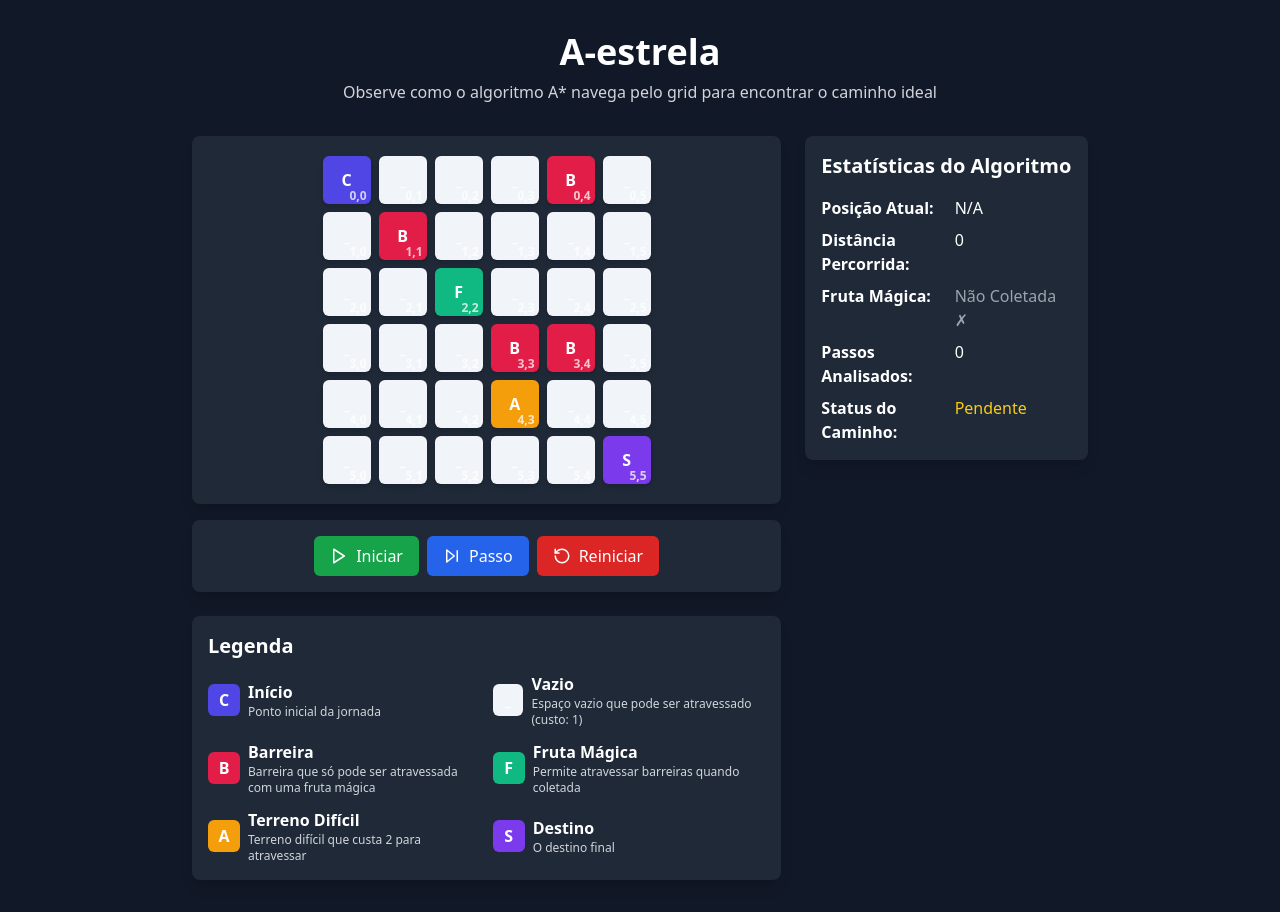
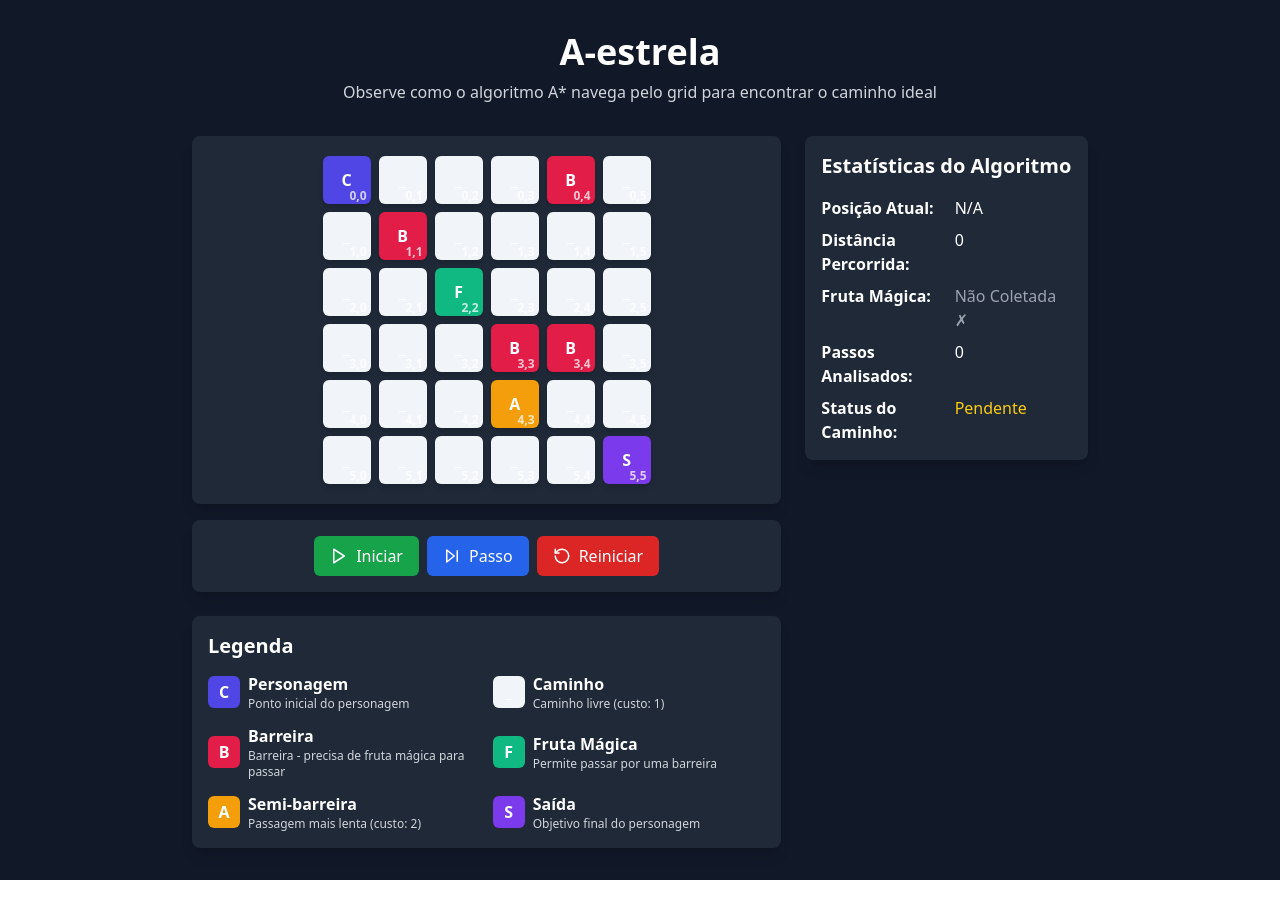
Before and after one commit to hgustavo98/A-estrela, a React (Vite) app: page / in a window 1280 px wide. After the commit the page ends 880 px from the top, so only its background shows below. Built offline with nearby package versions, Linux system fonts and the light colour scheme.

Commit message:
Update game mechanics and visualization

```diff
--- a/src/constants/index.ts
+++ b/src/constants/index.ts
@@ -2,34 +2,34 @@ import { CellType } from "../types";
 
 export const CELL_TYPES: Record<CellType, { name: string; color: string; description: string }> = {
   'C': {
-    name: 'Início',
+    name: 'Personagem',
     color: 'bg-indigo-600 hover:bg-indigo-700',
-    description: 'Ponto inicial da jornada'
+    description: 'Ponto inicial do personagem'
   },
   '_': {
-    name: 'Vazio',
+    name: 'Caminho',
     color: 'bg-slate-100 hover:bg-slate-200',
-    description: 'Espaço vazio que pode ser atravessado (custo: 1)'
+    description: 'Caminho livre (custo: 1)'
   },
   'B': {
     name: 'Barreira',
     color: 'bg-rose-600 hover:bg-rose-700',
-    description: 'Barreira que só pode ser atravessada com uma fruta mágica'
+    description: 'Barreira - precisa de fruta mágica para passar'
   },
   'F': {
     name: 'Fruta Mágica',
     color: 'bg-emerald-500 hover:bg-emerald-600',
-    description: 'Permite atravessar barreiras quando coletada'
+    description: 'Permite passar por uma barreira'
   },
   'A': {
-    name: 'Terreno Difícil',
+    name: 'Semi-barreira',
     color: 'bg-amber-500 hover:bg-amber-600',
-    description: 'Terreno difícil que custa 2 para atravessar'
+    description: 'Passagem mais lenta (custo: 2)'
   },
   'S': {
-    name: 'Destino',
+    name: 'Saída',
     color: 'bg-violet-600 hover:bg-violet-700',
-    description: 'O destino final'
+    description: 'Objetivo final do personagem'
   }
 };
 
--- a/src/types/index.ts
+++ b/src/types/index.ts
@@ -11,6 +11,7 @@ export interface IPathNode {
   col: number;
   distanceTraveled: number;
   hasMagicFruit: boolean;
+  usedMagicFruit: boolean;
   estimatedTotalCost: number;
   path: number[][];
 }
--- a/src/utils/pathfinding.ts
+++ b/src/utils/pathfinding.ts
@@ -6,16 +6,16 @@ export function calculateDistanceToDestination(row: number, col: number): number
   for (let i = 0; i < INITIAL_GRID.length; i++) {
     for (let j = 0; j < INITIAL_GRID[0].length; j++) {
       if (INITIAL_GRID[i][j] === 'S') {
-        // Use Euclidean distance
+        // Use Euclidean distance like the Python algorithm
         return Math.sqrt(Math.pow(i - row, 2) + Math.pow(j - col, 2));
       }
     }
   }
-  return -1;
+  return Infinity;
 }
 
 export function getMoveCost(cellType: CellType): number {
-  return cellType === 'A' ? 2 : 1;
+  return cellType === 'A' ? 2 : 1; // Semi-barrier costs 2 moves
 }
 
 export function getStartPosition(): [number, number] {
@@ -26,48 +26,50 @@ export function getStartPosition(): [number, number] {
       }
     }
   }
-  return [0, 0]; // Default if not found
+  throw new Error('Start position not found');
 }
 
 export function getNeighbors(
   row: number,
   col: number,
   grid: CellType[][],
-  hasMagicFruit: boolean
-): { row: number; col: number; cellType: CellType }[] {
-  const neighbors: { row: number; col: number; cellType: CellType }[] = [];
-  const directions = [
-    [-1, 0], // up
-    [1, 0],  // down
-    [0, -1], // left
-    [0, 1]   // right
-  ];
+  hasMagicFruit: boolean,
+  usedMagicFruit: boolean
+): { row: number; col: number; cellType: CellType; willUseFruit: boolean }[] {
+  const neighbors: { row: number; col: number; cellType: CellType; willUseFruit: boolean }[] = [];
+  const directions = [[-1, 0], [1, 0], [0, -1], [0, 1]];
 
-  directions.forEach(([dr, dc]) => {
+  for (const [dr, dc] of directions) {
     const newRow = row + dr;
     const newCol = col + dc;
 
-    // Check if within grid bounds
-    if (
-      newRow >= 0 &&
-      newRow < grid.length &&
-      newCol >= 0 &&
-      newCol < grid[0].length
-    ) {
+    if (newRow >= 0 && newRow < grid.length && newCol >= 0 && newCol < grid[0].length) {
       const cellType = grid[newRow][newCol];
+      let willUseFruit = false;
 
-      // Check if we can move to this cell
-      if (cellType !== 'B' || hasMagicFruit) {
-        neighbors.push({ row: newRow, col: newCol, cellType });
+      // Handle barriers based on magic fruit
+      if (cellType === 'B') {
+        if (hasMagicFruit && !usedMagicFruit) {
+          willUseFruit = true;
+        } else {
+          continue;
+        }
       }
+
+      neighbors.push({
+        row: newRow,
+        col: newCol,
+        cellType,
+        willUseFruit
+      });
     }
-  });
+  }
 
   return neighbors;
 }
 
 export function pathNodeToString(node: IPathNode): string {
-  return `${node.row},${node.col}`;
+  return `${node.row},${node.col},${node.hasMagicFruit},${node.usedMagicFruit}`;
 }
 
 export function runPathfindingAlgorithm(
@@ -77,12 +79,12 @@ export function runPathfindingAlgorithm(
 ): IPathNode[] {
   const [startRow, startCol] = getStartPosition();
 
-  // Initialize start node
   const startNode: IPathNode = {
     row: startRow,
     col: startCol,
     distanceTraveled: 0,
     hasMagicFruit: false,
+    usedMagicFruit: false,
     estimatedTotalCost: calculateDistanceToDestination(startRow, startCol),
     path: [[startRow, startCol]]
   };
@@ -92,66 +94,56 @@ export function runPathfindingAlgorithm(
   const visitedNodes: IPathNode[] = [];
 
   while (openList.length > 0) {
-    // Get node with lowest estimated cost
     openList.sort((a, b) => a.estimatedTotalCost - b.estimatedTotalCost);
     const currentNode = openList.shift()!;
+    visitedNodes.push(currentNode);
 
-    // Add to visited nodes for visualization
-    visitedNodes.push(currentNode);
-    if (onVisitNode) onVisitNode(currentNode);
+    if (onVisitNode) {
+      onVisitNode(currentNode);
+    }
 
     const currentNodeKey = pathNodeToString(currentNode);
-
-    // If already processed, skip
     if (closedSet.has(currentNodeKey)) continue;
-
-    // Add to closed set
     closedSet.add(currentNodeKey);
 
-    // Check if destination reached
     if (grid[currentNode.row][currentNode.col] === 'S') {
       if (onFoundPath) onFoundPath(currentNode);
       return visitedNodes;
     }
 
-    // Check if current cell has magic fruit
+    // Update magic fruit status
     const updatedHasMagicFruit =
       currentNode.hasMagicFruit ||
       grid[currentNode.row][currentNode.col] === 'F';
 
-    // Get neighbors
     const neighbors = getNeighbors(
       currentNode.row,
       currentNode.col,
       grid,
-      updatedHasMagicFruit
+      updatedHasMagicFruit,
+      currentNode.usedMagicFruit
     );
 
     for (const neighbor of neighbors) {
-      const neighborNodeKey = `${neighbor.row},${neighbor.col}`;
-
-      // Skip if already processed
-      if (closedSet.has(neighborNodeKey)) continue;
-
-      // Calculate new distance
       const moveCost = getMoveCost(neighbor.cellType);
       const newDistance = currentNode.distanceTraveled + moveCost;
 
-      // Create new path
       const newPath = [...currentNode.path, [neighbor.row, neighbor.col]];
 
-      // Create neighbor node
       const neighborNode: IPathNode = {
         row: neighbor.row,
         col: neighbor.col,
         distanceTraveled: newDistance,
         hasMagicFruit: updatedHasMagicFruit,
+        usedMagicFruit: neighbor.willUseFruit ? true : currentNode.usedMagicFruit,
         estimatedTotalCost: newDistance + calculateDistanceToDestination(neighbor.row, neighbor.col),
         path: newPath
       };
 
-      // Add to open list
-      openList.push(neighborNode);
+      const neighborNodeKey = pathNodeToString(neighborNode);
+      if (!closedSet.has(neighborNodeKey)) {
+        openList.push(neighborNode);
+      }
     }
   }
 
```
